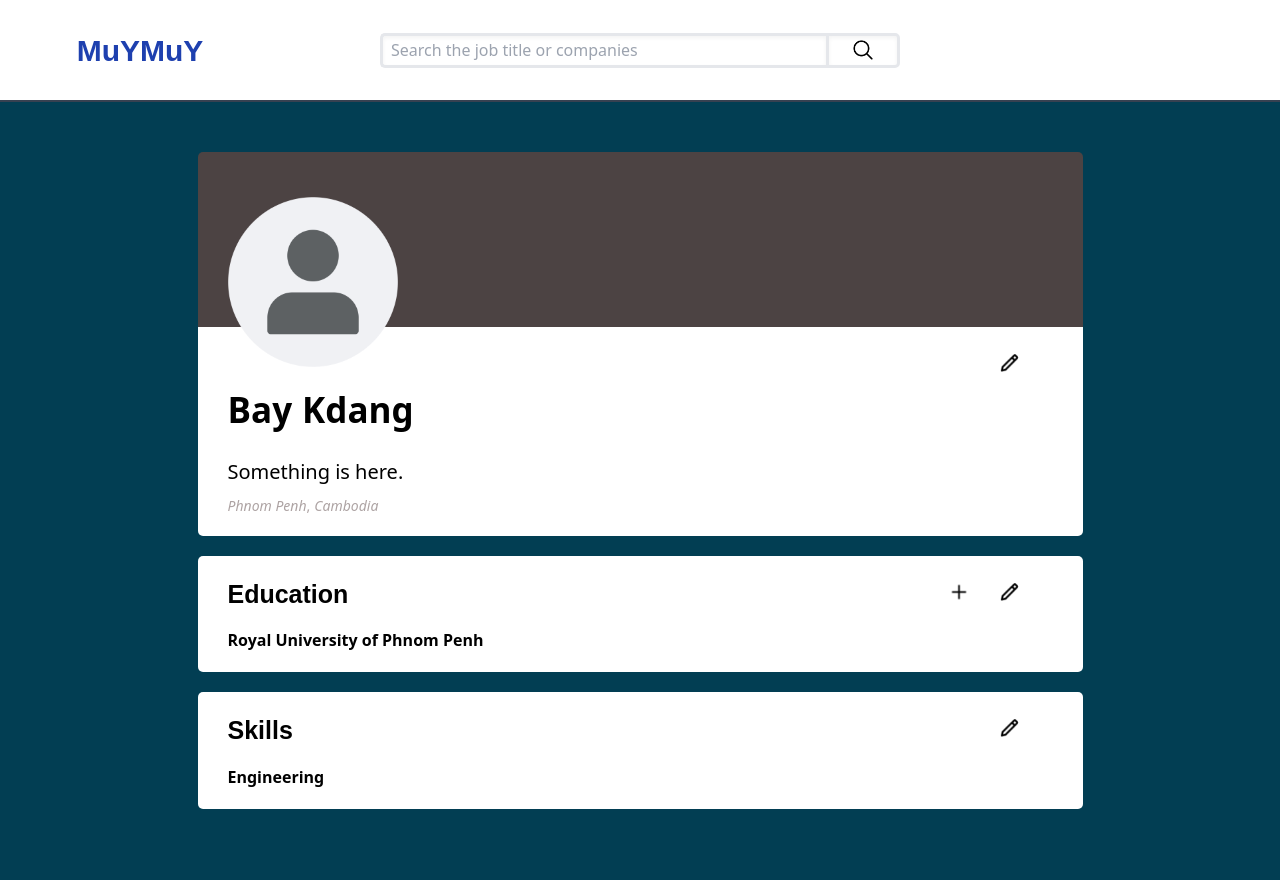
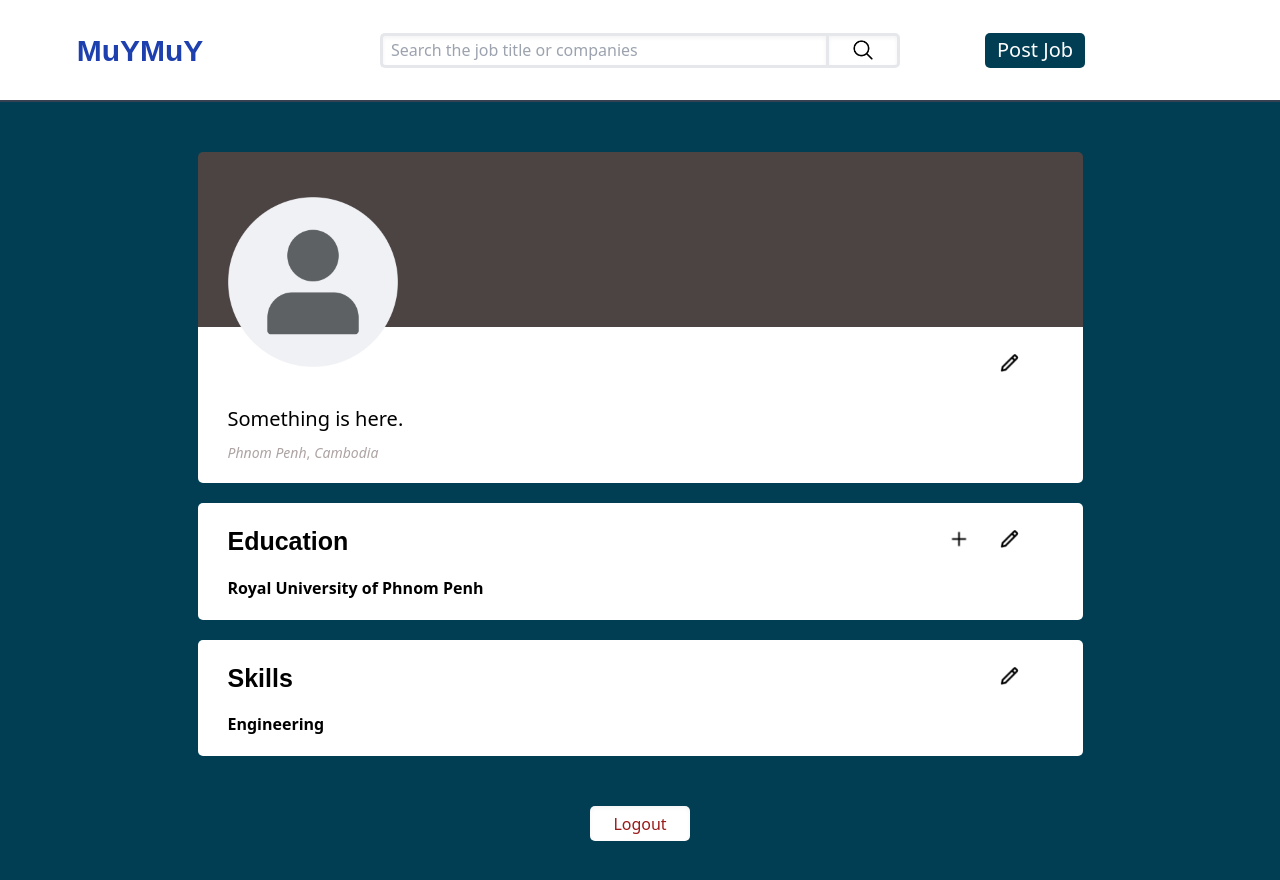
Before and after one commit to Conclusious/Job-Listing, a React (Vite) app in the folder frontend/: page /Profile in a window 1280 px wide. Shown: the top 880 px of the page. Built offline with nearby package versions, Linux system fonts and the light colour scheme.

Commit message:
Changes:
- Removed logout button in Homepage
- Added Logout, Post Job in Profile
- Added Styling for Profile

```diff
--- a/frontend/src/components/Homepage.jsx
+++ b/frontend/src/components/Homepage.jsx
@@ -22,11 +22,6 @@ function Homepage() {
     navigate('/Profile');
   };
 
-  const HandleLogout =()=>{
-    setLogin(false);
-    localStorage.setItem('Login','false');
-    navigate('/');
-  }
   return (
     <div id="Homepage" className="flex flex-col">
       {/* Header Section */}
@@ -34,20 +29,12 @@ function Homepage() {
         <h2 className="text-3xl text-blue-800 font-semibold">MuYMuY</h2>
         <div className="flex gap-5">
           {Login ? (
-            <div className="flex items-center gap-2">
             <img
               src="/images/user-icon.png"
               alt="Account Icon"
-              className="w-10 h-10 rounded-full"
+              className="w-10 h-10 rounded-full hover:cursor-pointer"
               onClick={goToAccount}
             />
-            <button
-              onClick={HandleLogout}
-              className="bg-black text-white px-6 py-2 rounded-full"
-            >
-              Logout
-            </button>
-          </div>
           ) : (
             <>
               <button
--- a/frontend/src/components/Profile.jsx
+++ b/frontend/src/components/Profile.jsx
@@ -1,12 +1,23 @@
-import React from 'react';
+import React, {useState} from 'react';
 import { useNavigate } from 'react-router-dom';
 
 function Profile() {
+    const [lastname, setLastname] = useState('');
+    const [firstname, setFirstname] = useState('');
     const navigate = useNavigate();
+    const [Login,setLogin]=useState(false)
 
     const goToHome = () => {
-      navigate('/');
+        navigate('/');
     };
+
+    const HandleLogout = () => {
+        setLogin(false);
+        localStorage.setItem('Login', 'false');
+        navigate('/');
+    };
+
+
 
     return (
         <>
@@ -24,10 +35,13 @@ function Profile() {
                     ><img
                             id='search'
                             className='w-[24px] h-[24px]'
-                            src="../../public/images/search-profile.png"
+                            src="/images/search-profile.png"
                             alt="Search" />
                     </button>
                 </div>
+                <button className='absolute ml-[790px] w-[100px] h-[35px] rounded-[5px] text-[20px] text-white bg-[#023E53] hover:bg-blue-800'>
+                    Post Job
+                </button>
             </div>
 
             {/* Profile Container */}
@@ -36,23 +50,23 @@ function Profile() {
                     <div className='bg-[#4C4343] h-[175px] rounded-t-[5px]'>
                         <img
                             className='absolute w-[170px] h-[170px] mt-[45px] ml-[30px]'
-                            src="../../public/images/user-icon.png"
+                            src="/images/user-icon.png"
                             alt="icon" />
                     </div>
                     <div className='flex'>
                         <p
                             id='firstname'
-                            className='mt-[57px] ml-[30px] text-[35px] font-bold'>Bay</p>
+                            className='mt-[57px] ml-[30px] text-[35px] font-bold'></p>
                         <p
                             id='lastname'
-                            className='mt-[57px] ml-[10px] text-[35px] font-bold'>Kdang</p>
+                            className='mt-[57px] ml-[10px] text-[35px] font-bold'></p>
 
                         <button
                             type='button'
                             className='absolute mt-[25px] ml-[800px]'>
                             <img
                                 className='w-[22px] h-[22px]'
-                                src="../../public/images/pencil.png"
+                                src="/images/pencil.png"
                                 alt="Edit" />
                         </button>
                     </div>
@@ -79,7 +93,7 @@ function Profile() {
                             className='absolute mt-[25px] ml-[750px]'>
                             <img
                                 className='w-[22px] h-[22px]'
-                                src="../../public/images/addition.png"
+                                src="/images/addition.png"
                                 alt="Edit" />
                         </button>
                         <button
@@ -87,7 +101,7 @@ function Profile() {
                             className='absolute mt-[25px] ml-[800px]'>
                             <img
                                 className='w-[22px] h-[22px]'
-                                src="../../public/images/pencil.png"
+                                src="/images/pencil.png"
                                 alt="Edit" />
                         </button>
                     </div>
@@ -105,7 +119,7 @@ function Profile() {
                             className='absolute mt-[25px] ml-[800px]'>
                             <img
                                 className='w-[22px] h-[22px]'
-                                src="../../public/images/pencil.png"
+                                src="/images/pencil.png"
                                 alt="Edit" />
                         </button>
                     </div>
@@ -113,6 +127,15 @@ function Profile() {
                         id='skills'
                         className='ml-[30px] mt-[15px] font-semibold'>Engineering</p>
                 </div>
+
+                <div className='flex mt-[50px] justify-center'>
+                    <button
+                        className='w-[100px] h-[35px] text-red-800 bg-white shadow-inner border-0 rounded-[5px] hover:bg-red-800 hover:text-white'
+                        onClick={HandleLogout}
+                    >
+                        Logout
+                    </button>
+                </div>
             </div>
         </>
     );
```
